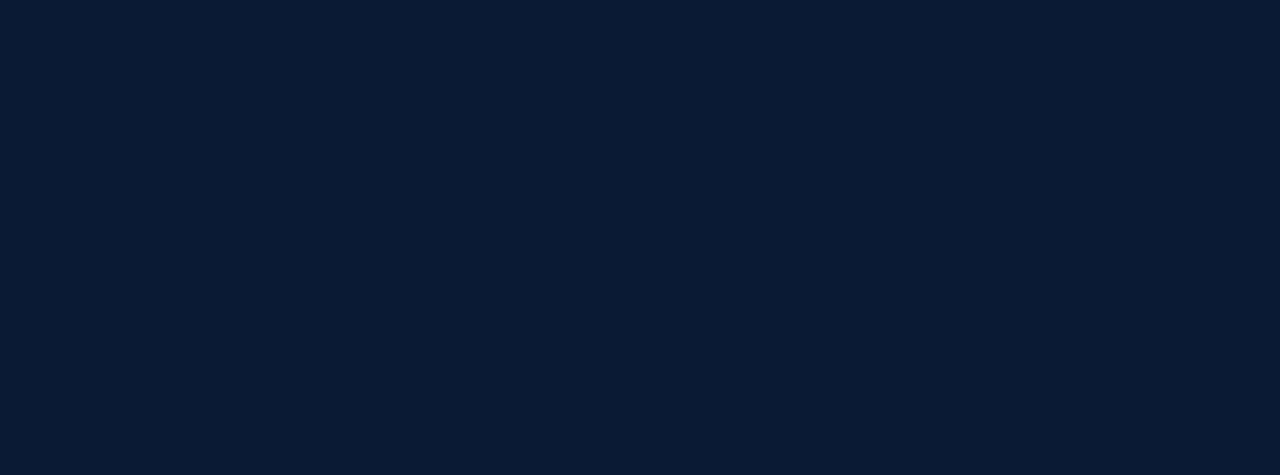
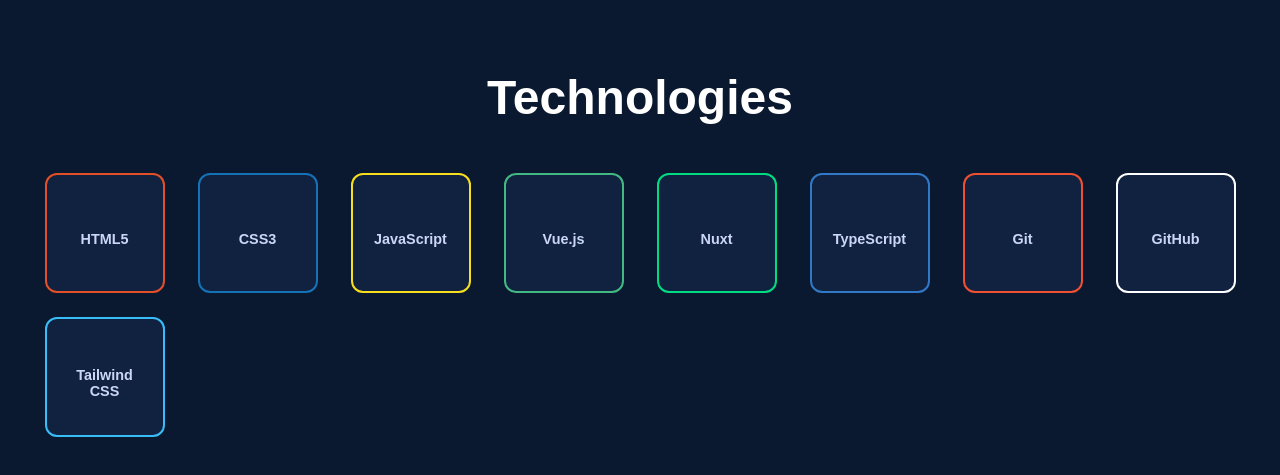
Before and after one commit to Nzr-Dev/Portfolio, a Nuxt app: page / in a window 1280 px wide. Shown: the part 2420-2895 px from the top of the page. Before the commit the page ends 2370 px from the top, so only its background shows below. Built offline with nearby package versions, Linux system fonts and the light colour scheme.

Commit message:
feat(technologies): add technologies section and tech card components (#5)

```diff
--- a/app/components/TechCard.vue
+++ b/app/components/TechCard.vue
@@ -1,7 +1,52 @@
 <template>
-  <div></div>
+  <div class="tech-card" :style="{ borderColor: color }">
+    <div class="tech-icon" :style="{ color }">
+      <i :class="icon"></i>
+    </div>
+    <span class="tech-name">{{ name }}</span>
+  </div>
 </template>
 
-<script setup lang="ts"></script>
+<script setup lang="ts">
+interface Props {
+  name: string;
+  icon: string; // clase del icono (por ejemplo 'fab fa-html5')
+  color: string; // color principal de la tecnología
+}
 
-<style scoped></style>
+defineProps<Props>();
+</script>
+
+<style scoped lang="scss">
+.tech-card {
+  display: flex;
+  flex-direction: column;
+  align-items: center;
+  justify-content: center;
+  background: var(--card-color);
+  border: 2px solid transparent;
+  border-radius: var(--border-radius);
+  padding: 1.5rem;
+  width: 120px;
+  height: 120px;
+  transition: var(--transition);
+  cursor: default;
+
+  &:hover {
+    transform: translateY(-5px);
+    box-shadow: var(--shadow-neon);
+  }
+}
+
+.tech-icon {
+  font-size: 2.5rem;
+  margin-bottom: 0.75rem;
+}
+
+.tech-name {
+  font-size: 0.9rem;
+  color: var(--text-color);
+  font-weight: 600;
+  text-align: center;
+}
+</style>
--- a/app/components/TechnologiesSection.vue
+++ b/app/components/TechnologiesSection.vue
@@ -1,7 +1,59 @@
 <template>
-  <div></div>
+  <section id="technologies" class="technologies-section">
+    <div class="technologies-container">
+      <h2 class="section-title">Technologies</h2>
+
+      <div class="technologies-grid">
+        <TechCard
+          v-for="(tech, index) in technologies"
+          :key="index"
+          :name="tech.name"
+          :icon="tech.icon"
+          :color="tech.color"
+        />
+      </div>
+    </div>
+  </section>
 </template>
 
-<script setup lang="ts"></script>
+<script setup lang="ts">
+import TechCard from "./TechCard.vue";
 
-<style scoped></style>
+const technologies = [
+  { name: "HTML5", icon: "fa-brands fa-html5", color: "#E34F26" },
+  { name: "CSS3", icon: "fa-brands fa-css3-alt", color: "#1572B6" },
+  { name: "JavaScript", icon: "fa-brands fa-js", color: "#F7DF1E" },
+  { name: "Vue.js", icon: "fa-brands fa-vuejs", color: "#42b883" },
+  { name: "Nuxt", icon: "fa-brands fa-nuxt", color: "#00DC82" },
+  { name: "TypeScript", icon: "fa-brands fa-ts", color: "#3178C6" },
+  { name: "Git", icon: "fa-brands fa-git-alt", color: "#F05032" },
+  { name: "GitHub", icon: "fa-brands fa-github", color: "#fff" },
+  { name: "Tailwind CSS", icon: "fa-brands fa-css3", color: "#38BDF8" },
+];
+</script>
+
+<style scoped lang="scss">
+.technologies-section {
+  padding: 5rem 1.5rem;
+}
+
+.technologies-container {
+  max-width: var(--max-width);
+  margin: 0 auto;
+  text-align: center;
+}
+
+.section-title {
+  font-size: 3rem;
+  font-weight: 700;
+  color: #fff;
+  margin-bottom: 3rem;
+}
+
+.technologies-grid {
+  display: grid;
+  grid-template-columns: repeat(auto-fit, minmax(120px, 1fr));
+  gap: 1.5rem;
+  justify-items: center;
+}
+</style>
```
